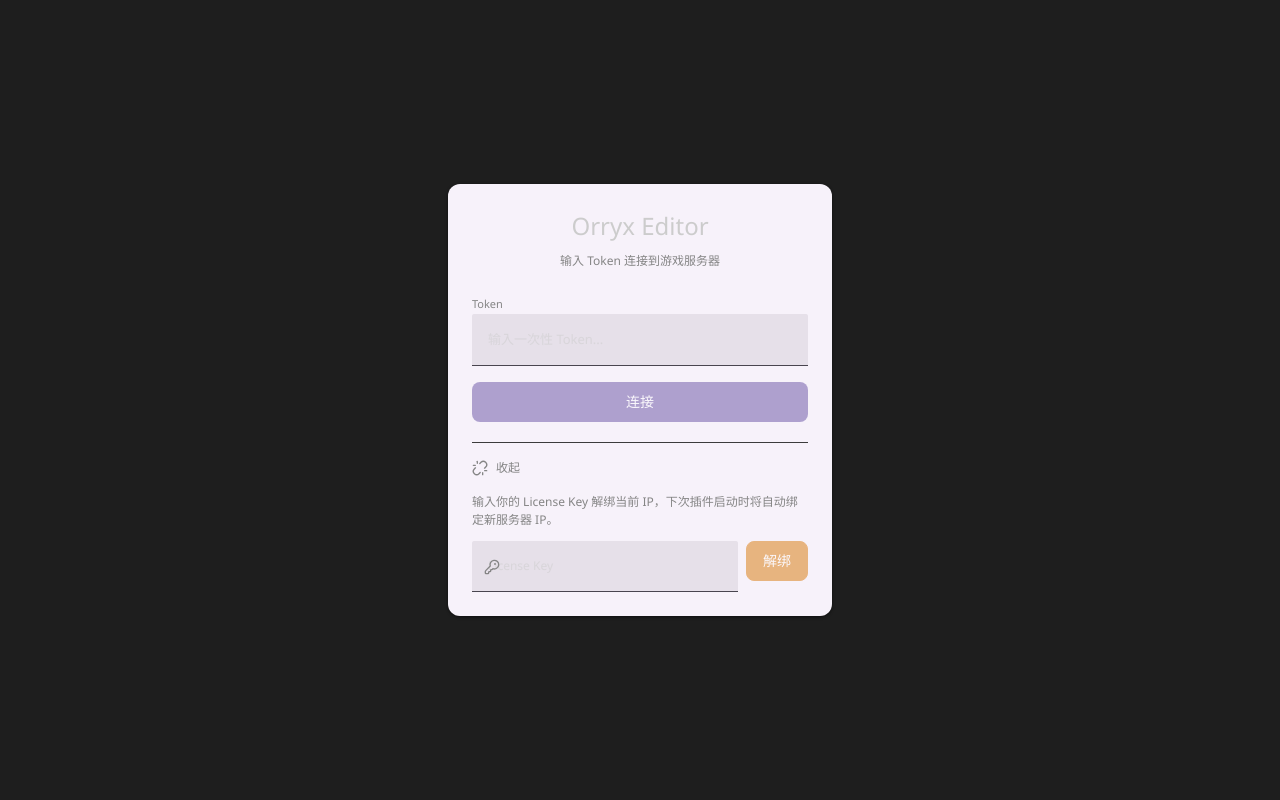
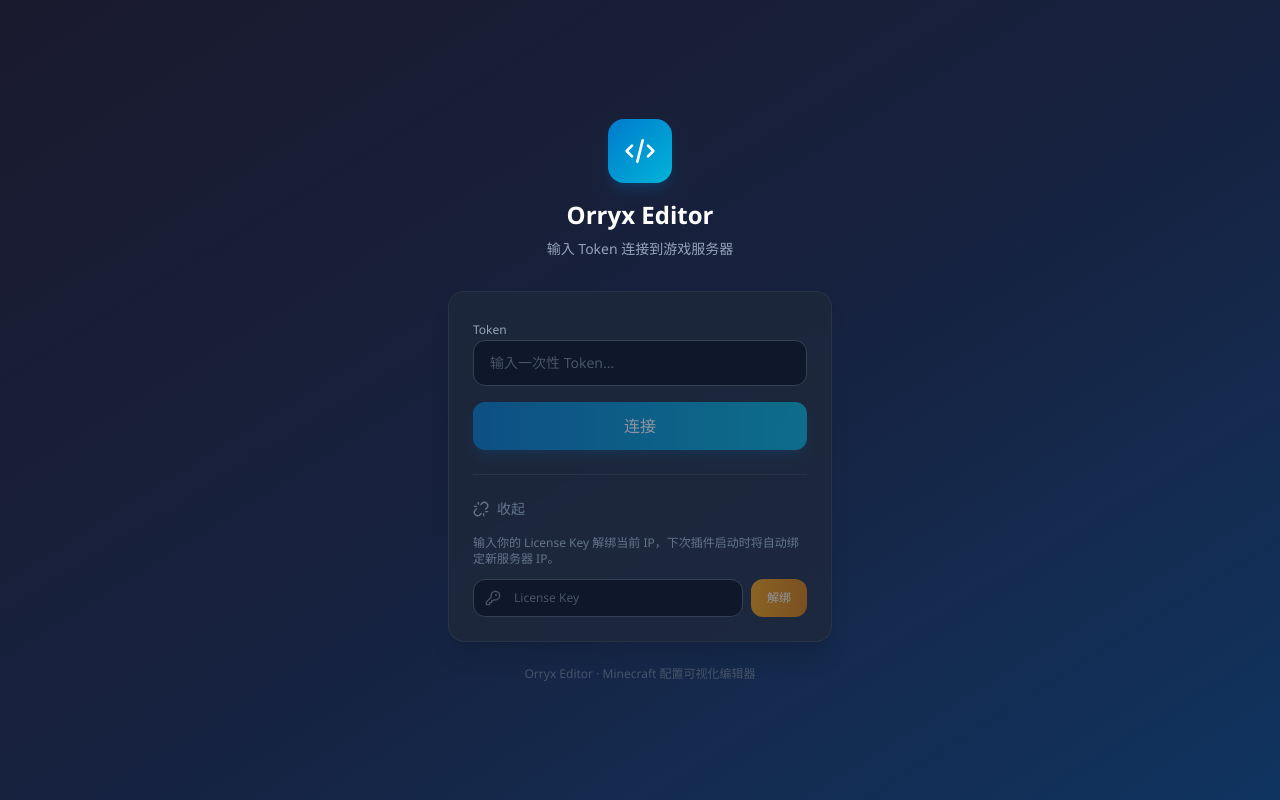
Before and after one commit to zhibeigg/orryx-edit, a React (Vite) app in the folder web/: page / in a window 1280 px wide. Both pictures are taken after a click on the button "更换服务器？解绑 IP". Built offline with nearby package versions, Linux system fonts and the light colour scheme.

Commit message:
feat: 优化登录页UI色彩搭配，添加渐变背景和现代化样式

```diff
--- a/web/src/pages/ConnectPage.tsx
+++ b/web/src/pages/ConnectPage.tsx
@@ -105,47 +105,64 @@ export function ConnectPage() {
   }
 
   return (
-    <div className="h-screen flex items-center justify-center bg-[#1e1e1e]">
-      <div className="card-elevated w-full max-w-sm p-6 space-y-5">
-        <div className="text-center space-y-2">
-          <h1 className="text-headline-small text-[#cccccc]">Orryx Editor</h1>
-          <p className="text-body-small text-[#858585]">输入 Token 连接到游戏服务器</p>
+    <div className="h-screen flex items-center justify-center bg-gradient-to-br from-[#1a1a2e] via-[#16213e] to-[#0f3460]">
+      <div className="w-full max-w-sm mx-4">
+        {/* Logo 和标题 */}
+        <div className="text-center mb-8">
+          <div className="inline-flex items-center justify-center w-16 h-16 rounded-2xl bg-gradient-to-br from-[#007acc] to-[#00b4d8] mb-4 shadow-lg shadow-[#007acc]/20">
+            <svg className="w-8 h-8 text-white" fill="none" stroke="currentColor" viewBox="0 0 24 24">
+              <path strokeLinecap="round" strokeLinejoin="round" strokeWidth={2} d="M10 20l4-16m4 4l4 4-4 4M6 16l-4-4 4-4" />
+            </svg>
+          </div>
+          <h1 className="text-2xl font-bold text-white mb-2">Orryx Editor</h1>
+          <p className="text-[#94a3b8] text-sm">输入 Token 连接到游戏服务器</p>
         </div>
 
+        {/* 登录卡片 */}
+        <div className="bg-[#1e293b]/80 backdrop-blur-sm rounded-2xl p-6 shadow-xl border border-[#334155]/50">
           <div className="space-y-4">
-          <div className="space-y-1">
-            <label className="text-label-small text-[#858585]">Token</label>
+            <div className="space-y-2">
+              <label className="text-xs font-medium text-[#94a3b8]">Token</label>
               <input
                 type="text"
                 value={tokenInput}
                 onChange={(e) => setTokenInput(e.target.value)}
                 onKeyDown={(e) => e.key === "Enter" && handleConnect()}
                 placeholder="输入一次性 Token..."
-              className="input-filled w-full text-[13px]"
+                className="w-full px-4 py-3 bg-[#0f172a] border border-[#334155] rounded-xl text-white placeholder-[#475569] focus:outline-none focus:border-[#007acc] focus:ring-1 focus:ring-[#007acc]/30 transition-all text-sm"
                 disabled={connecting}
               />
             </div>
 
             {error && (
-            <div className="flex items-center gap-2 px-3 py-2 rounded-md bg-red-500/10 border border-red-500/30">
+              <div className="flex items-center gap-2 px-3 py-2.5 rounded-xl bg-red-500/10 border border-red-500/30">
                 <AlertCircle className="w-4 h-4 text-red-400 shrink-0" />
-              <p className="text-[13px] text-red-400">{error}</p>
+                <p className="text-sm text-red-400">{error}</p>
               </div>
             )}
 
             <button
               onClick={() => handleConnect()}
               disabled={connecting || !tokenInput.trim()}
-            className="btn btn-filled w-full"
+              className="w-full py-3 bg-gradient-to-r from-[#007acc] to-[#00b4d8] text-white font-medium rounded-xl hover:from-[#0098ff] hover:to-[#22d3ee] disabled:opacity-50 disabled:cursor-not-allowed transition-all shadow-lg shadow-[#007acc]/20 hover:shadow-[#007acc]/30"
             >
-            {connecting ? "连接中..." : "连接"}
+              {connecting ? (
+                <span className="flex items-center justify-center gap-2">
+                  <svg className="animate-spin w-4 h-4" fill="none" viewBox="0 0 24 24">
+                    <circle className="opacity-25" cx="12" cy="12" r="10" stroke="currentColor" strokeWidth="4"></circle>
+                    <path className="opacity-75" fill="currentColor" d="M4 12a8 8 0 018-8V0C5.373 0 0 5.373 0 12h4zm2 5.291A7.962 7.962 0 014 12H0c0 3.042 1.135 5.824 3 7.938l3-2.647z"></path>
+                  </svg>
+                  连接中...
+                </span>
+              ) : "连接"}
             </button>
           </div>
 
-        <div className="border-t border-[#3c3c3c] pt-4">
+          {/* 解绑区域 */}
+          <div className="mt-6 pt-6 border-t border-[#334155]/50">
             <button
               onClick={() => { setShowUnbind(!showUnbind); setUnbindStatus(null) }}
-            className="flex items-center gap-2 text-label-medium text-[#858585] hover:text-[#cccccc] transition-colors"
+              className="flex items-center gap-2 text-[#64748b] hover:text-[#94a3b8] transition-colors text-sm"
             >
               <Unlink className="w-4 h-4" />
               {showUnbind ? "收起" : "更换服务器？解绑 IP"}
@@ -153,47 +170,42 @@ export function ConnectPage() {
 
             {showUnbind && (
               <div className="mt-4 space-y-3">
-              <p className="text-body-small text-[#858585]">
+                <p className="text-xs text-[#64748b]">
                   输入你的 License Key 解绑当前 IP，下次插件启动时将自动绑定新服务器 IP。
                 </p>
                 <div className="flex gap-2">
                   <div className="flex-1 relative">
-                  <KeyRound className="absolute left-3 top-1/2 -translate-y-1/2 w-4 h-4 text-[#858585]" />
+                    <KeyRound className="absolute left-3 top-1/2 -translate-y-1/2 w-4 h-4 text-[#475569]" />
                     <input
                       type="text"
                       value={unbindKey}
                       onChange={(e) => setUnbindKey(e.target.value)}
                       onKeyDown={(e) => e.key === "Enter" && handleUnbind()}
                       placeholder="License Key"
-                    className="input-filled w-full pl-10 text-[12px]"
+                      className="w-full pl-10 pr-4 py-2.5 bg-[#0f172a] border border-[#334155] rounded-xl text-white placeholder-[#475569] focus:outline-none focus:border-[#f59e0b] focus:ring-1 focus:ring-[#f59e0b]/30 transition-all text-xs"
                       disabled={unbinding}
                     />
                   </div>
                   <button
                     onClick={handleUnbind}
                     disabled={unbinding || !unbindKey.trim()}
-                  className="btn btn-outlined px-4 text-[12px]"
-                  style={{
-                    backgroundColor: unbinding ? undefined : '#d97706',
-                    borderColor: unbinding ? undefined : '#d97706',
-                    color: 'white'
-                  }}
+                    className="px-4 py-2.5 bg-gradient-to-r from-[#f59e0b] to-[#d97706] text-white font-medium rounded-xl hover:from-[#fbbf24] hover:to-[#f59e0b] disabled:opacity-50 disabled:cursor-not-allowed transition-all text-xs whitespace-nowrap"
                   >
                     {unbinding ? "..." : "解绑"}
                   </button>
                 </div>
                 {unbindStatus && (
-                <div className={`flex items-center gap-2 px-3 py-2 rounded-md ${
+                  <div className={`flex items-center gap-2 px-3 py-2.5 rounded-xl text-xs ${
                     unbindStatus.type === "success"
-                    ? "bg-green-500/10 border border-green-500/30"
+                      ? "bg-emerald-500/10 border border-emerald-500/30"
                       : "bg-red-500/10 border border-red-500/30"
                   }`}>
                     {unbindStatus.type === "success" ? (
-                    <Check className="w-4 h-4 text-green-400 shrink-0" />
+                      <Check className="w-4 h-4 text-emerald-400 shrink-0" />
                     ) : (
                       <AlertCircle className="w-4 h-4 text-red-400 shrink-0" />
                     )}
-                  <span className={`text-[12px] ${unbindStatus.type === "success" ? "text-green-400" : "text-red-400"}`}>
+                    <span className={unbindStatus.type === "success" ? "text-emerald-400" : "text-red-400"}>
                       {unbindStatus.msg}
                     </span>
                   </div>
@@ -202,6 +214,12 @@ export function ConnectPage() {
             )}
           </div>
         </div>
+
+        {/* 底部信息 */}
+        <p className="text-center text-xs text-[#475569] mt-6">
+          Orryx Editor · Minecraft 配置可视化编辑器
+        </p>
+      </div>
     </div>
   )
 }
```
Lines whose indentation alone changed are shown as unchanged.
